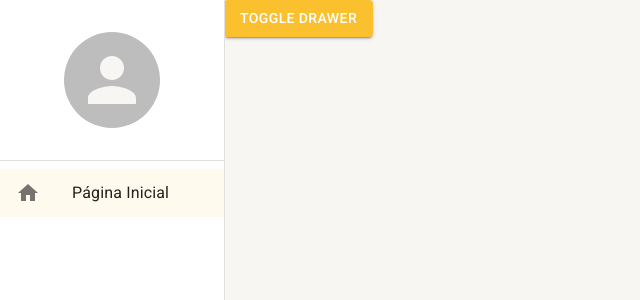
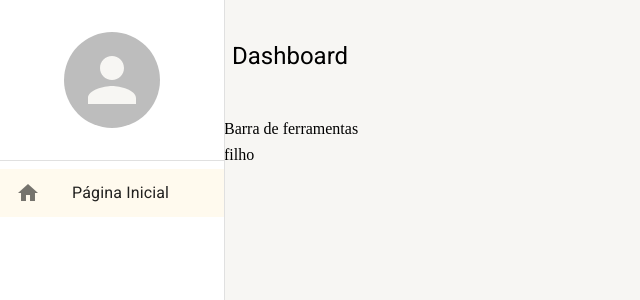
Before and after one commit to raniere57/react-material, a React (Create React App) app: page /pagina-inicial in a window 1280 px wide. Shown: the top 300 px of the page, without its empty margins (0-640 px from the left). Built offline with nearby package versions, Linux system fonts and the light colour scheme.

Commit message:
feat: criando layout base das páginas

```diff
--- /dev/null
+++ b/src/pages/dashboard/Dashboard.tsx
@@ -0,0 +1,11 @@
+import { LayoutBaseDePaginas } from '../../shared/layouts';
+
+
+export const Dashboard = () => {
+
+  return(
+    <LayoutBaseDePaginas titulo='Dashboard' >
+      filho
+    </LayoutBaseDePaginas>
+  );
+};
--- a/src/pages/index.ts
+++ b/src/pages/index.ts
@@ -1 +1 @@
-export {};
+export * from './dashboard/Dashboard';
--- a/src/routes/index.tsx
+++ b/src/routes/index.tsx
@@ -1,11 +1,11 @@
-import { Button } from '@mui/material';
 import { useEffect } from 'react';
 import { Navigate, Route, Routes } from 'react-router-dom';
+import { Dashboard } from '../pages';
 import { useDrawerContext } from '../shared/contexts';
 
 export const AppRoutes = () => {
 
-  const { toggleDrawerOpen, setDrawerOptions } = useDrawerContext();
+  const { setDrawerOptions } = useDrawerContext();
 
   useEffect(() => {
     setDrawerOptions([
@@ -19,7 +19,7 @@
 
   return (
     <Routes>
-      <Route path='pagina-inicial' element={<Button variant='contained' color='primary' onClick={toggleDrawerOpen}>Toggle Drawer</Button>} />
+      <Route path='pagina-inicial' element={<Dashboard />} />
       <Route path='*' element={<Navigate to='/pagina-inicial' />} />
     </Routes>
   );
--- /dev/null
+++ b/src/shared/layouts/LayoutBaseDePaginas.tsx
@@ -0,0 +1,44 @@
+import { Box, Icon, IconButton, Theme, Typography, useMediaQuery, useTheme } from '@mui/material';
+import { useDrawerContext } from '../contexts';
+
+interface ILayoutBaseDePaginasProps {
+  children: React.ReactNode
+  titulo: string;
+
+}
+
+
+export const LayoutBaseDePaginas = ({ children, titulo }: ILayoutBaseDePaginasProps) => {
+
+
+  const smDown = useMediaQuery((theme: Theme) => theme.breakpoints.down('sm'));
+
+  const theme = useTheme();
+
+  const {toggleDrawerOpen} = useDrawerContext();
+
+  return (
+    <Box height='100%' display='flex' flexDirection='column' gap={1}>
+      <Box padding={1} display='flex' alignItems='center' height={theme.spacing(12)} gap={1}>
+
+        {smDown && (
+          <IconButton onClick={toggleDrawerOpen}>
+            <Icon>menu</Icon>
+          </IconButton>
+        )}
+
+        <Typography variant='h5'>
+          {titulo}
+        </Typography>
+      </Box>
+
+      <Box>
+        Barra de ferramentas
+      </Box>
+
+      <Box>
+        {children}
+      </Box>
+    </Box>
+  );
+};
--- /dev/null
+++ b/src/shared/layouts/index.ts
@@ -0,0 +1 @@
+export * from './LayoutBaseDePaginas';
--- a/src/shared/styles/index.ts
+++ /dev/null
@@ -1 +0,0 @@
-export {};
```
